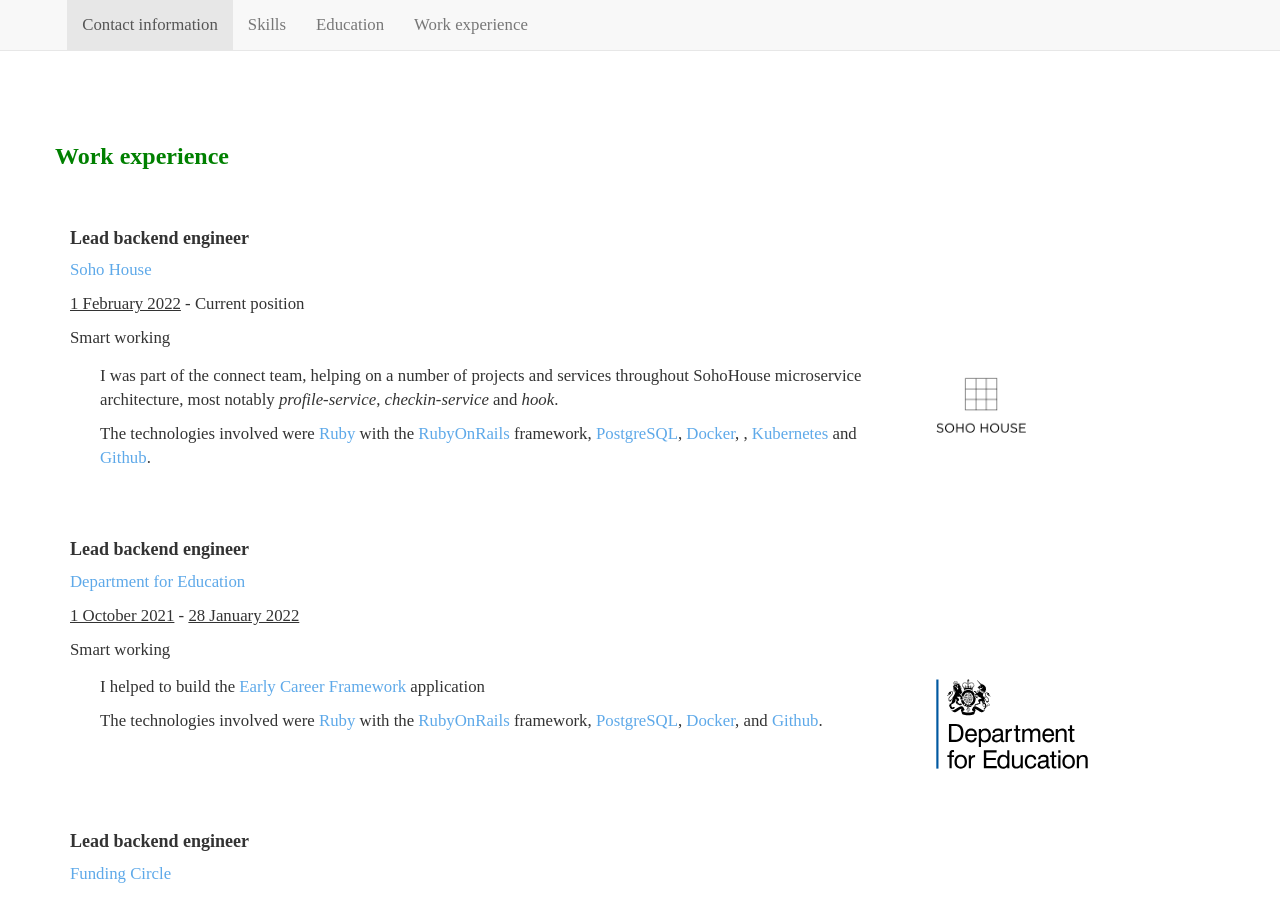
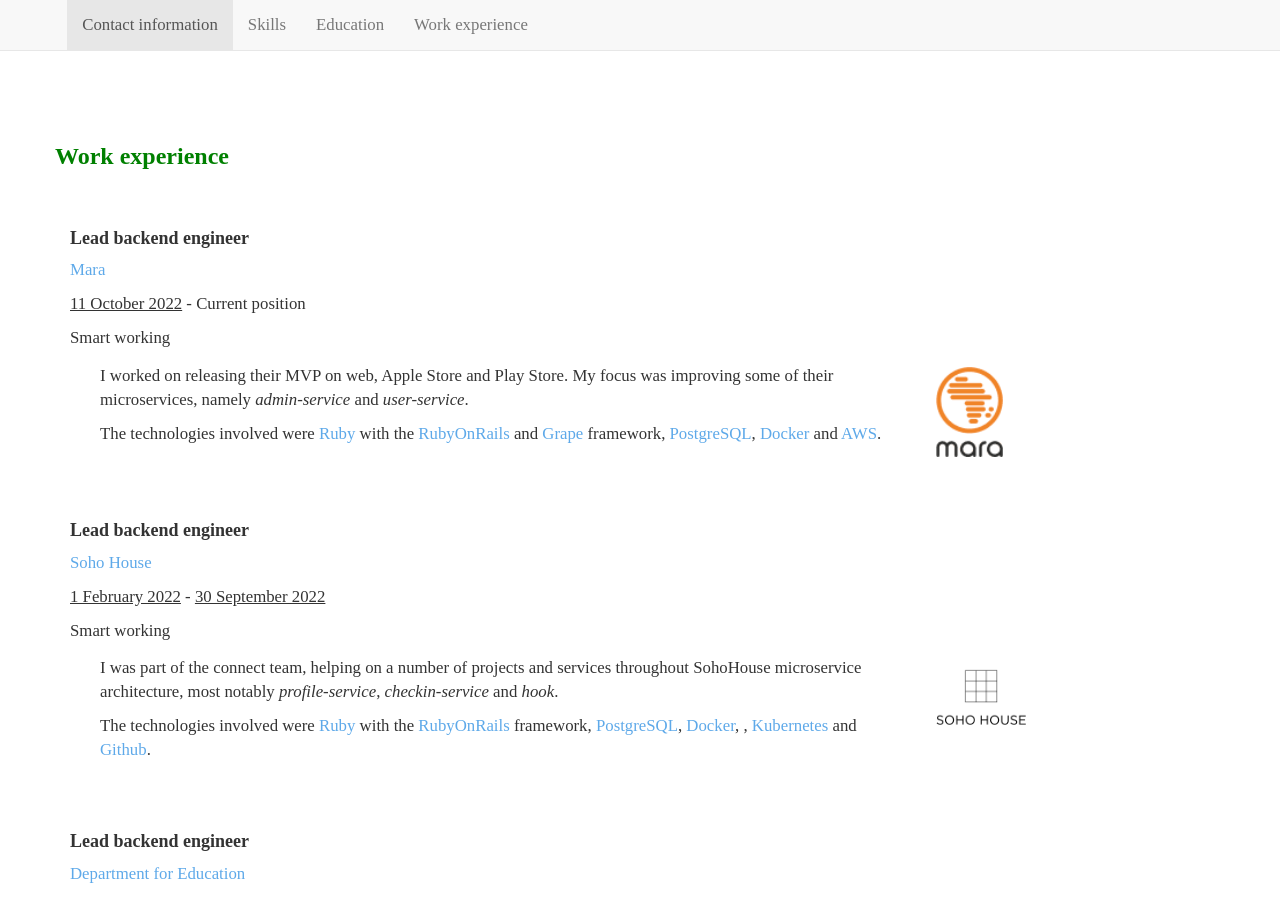
Before and after one commit to nofeed/nofeed.org, a Jekyll site: the page resume/index.html, which Jekyll copies as it is, in a window 1280 px wide and 900 px high, scrolled down 1366 px. Built offline with Jekyll 4.4.1, drawn with Linux system fonts in a browser that asks for light colours; nearby versions of some CDN libraries; some web fonts are replaced; some of the changed text lies outside the part shown.

Commit message:
Add Mara

```diff
--- a/resume/index.html
+++ b/resume/index.html
@@ -114,10 +114,40 @@
           <div itemscope itemprop="worksFor" itemtype="http://schema.org/Organization">
 
             <h4 class='jobtitle' itemprop="jobTitle">Lead backend engineer</h4>
-            <p><a href="hhttps://www.sohohouse.com/en-us/" itemprop="name">Soho House</a></p>
-            <p><time datetime="2022-02-01T00:00:00+00:00">1 February 2022</time> - Current position</p>
+            <p><a href="hhttps://mara.xyz" itemprop="name">Mara</a></p>
+            <p><time datetime="2022-02-01T00:00:00+00:00">11 October 2022</time> - Current position</p>
             <p itemprop="address">
             <span>Smart working</span>
+            </p>
+
+            <div itemprop="description" class='description'>
+              <div class="col-md-12">
+                <div itemtype="http://schema.org/Product">
+                  <div class="col-md-9">
+                    <p>I worked on releasing their MVP on web, Apple Store and Play Store. My focus was improving some of their microservices, namely <em>admin-service</em> and
+                      <em>user-service</em>.</p>
+
+                    <p>The technologies involved were <a href='https://www.ruby-lang.org/'>Ruby</a> with the
+                    <a href='http://rubyonrails.org/'>RubyOnRails</a> and <a href="https://www.ruby-grape.org/">Grape</a> framework, <a href="https://postgresql.org"> PostgreSQL</a>,
+                    <a href="https://www.docker.com/">Docker</a> and <a href="https://aws.amazon.com/">AWS</a>.</p>
+                  </div>
+                  <div class="col-md-2">
+                    <img src="/img/resume/logo_mara.png" height='90px' itemprop="image" alt="Mara" class="no-print" />
+                  </div>
+                </div>
+              </div>
+            </div>
+          </div>
+        </div>
+
+        <div class='col-md-12 entry'>
+          <div itemscope itemprop="worksFor" itemtype="http://schema.org/Organization">
+
+            <h4 class='jobtitle' itemprop="jobTitle">Lead backend engineer</h4>
+            <p><a href="hhttps://www.sohohouse.com/en-us/" itemprop="name">Soho House</a></p>
+            <p><time datetime="2022-02-01T00:00:00+00:00">1 February 2022</time> - <time datetime="2022-09-30T00:00:00+00:00">30 September 2022</time></p>
+            <p itemprop="address">
+              <span>Smart working</span>
             </p>
 
             <div itemprop="description" class='description'>
```
Also changed, not shown: other parts of resume/index.html (+1 -1 lines), img/resume/logo_mara.png (added).
